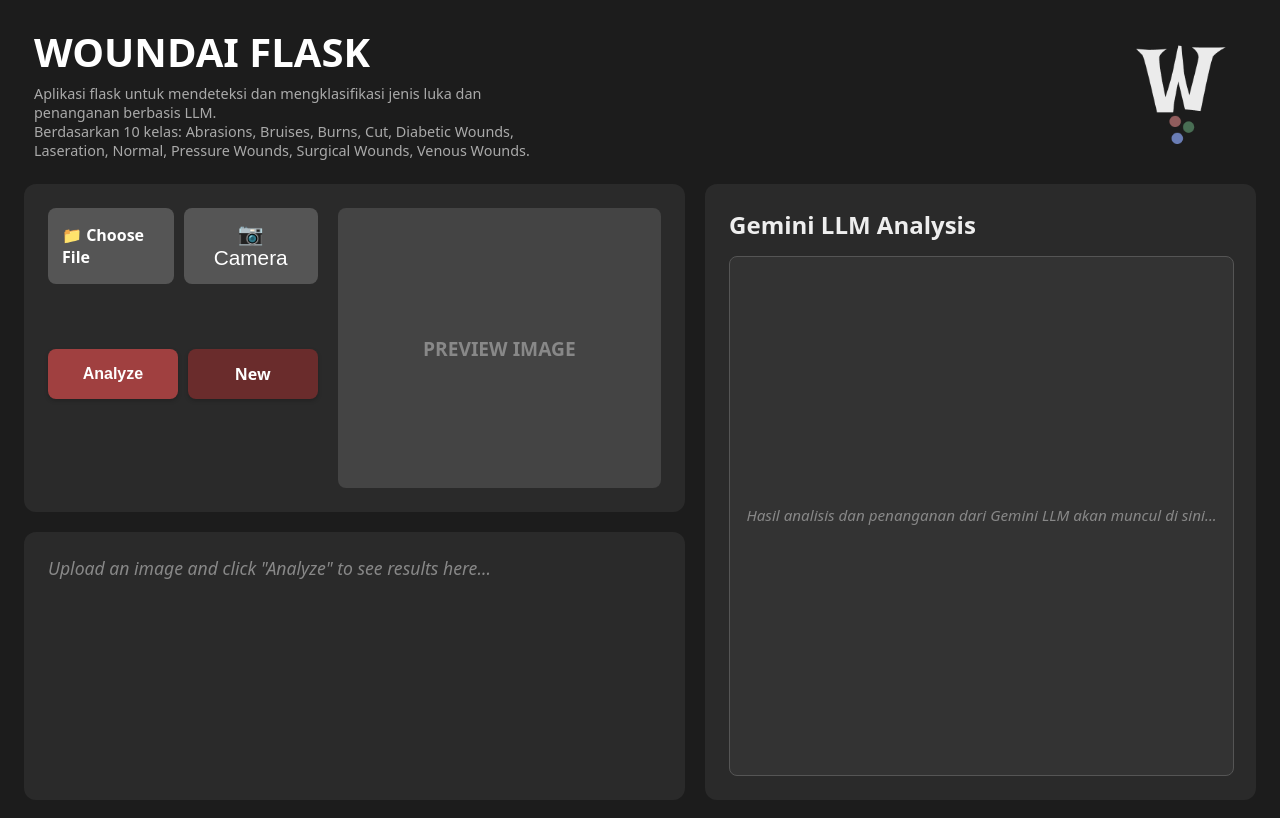
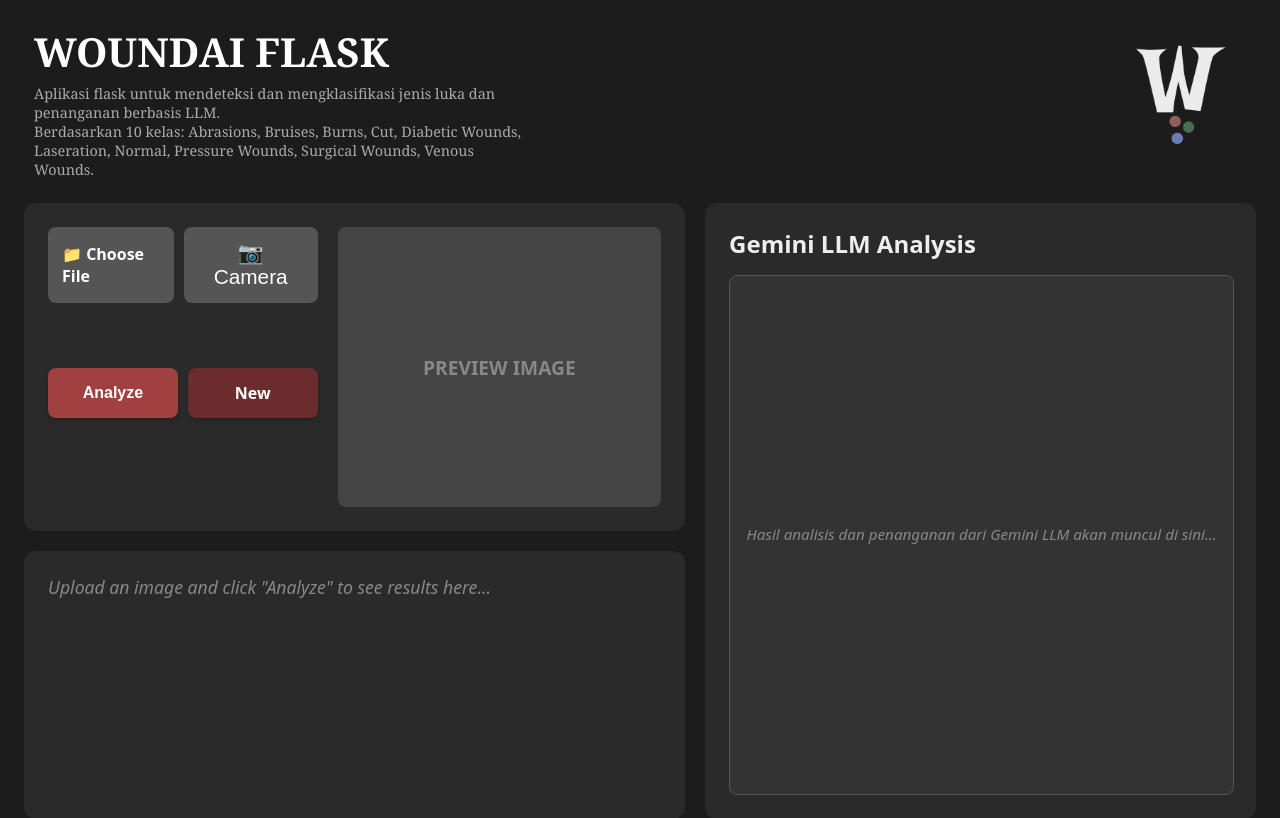
Before and after one commit to angelikaMn/woundai, a Flask app: page / in a window 1280 px wide. Shown: the top 818 px of the page. Run offline with Flask 3, Linux system fonts and the light colour scheme; parts of the project's set-up code (start-up, migrations or seed data) failed here and were passed over.

Commit message:
test CI CD

```diff
--- a/static/styles.css
+++ b/static/styles.css
@@ -14,6 +14,7 @@
       align-items: flex-start;
       margin-bottom: 24px;
       padding: 0 10px;
+      font-family: Georgia, 'Times New Roman', Times, serif
     }
     .header-text h2 {
       font-size: 2.5rem;
```
